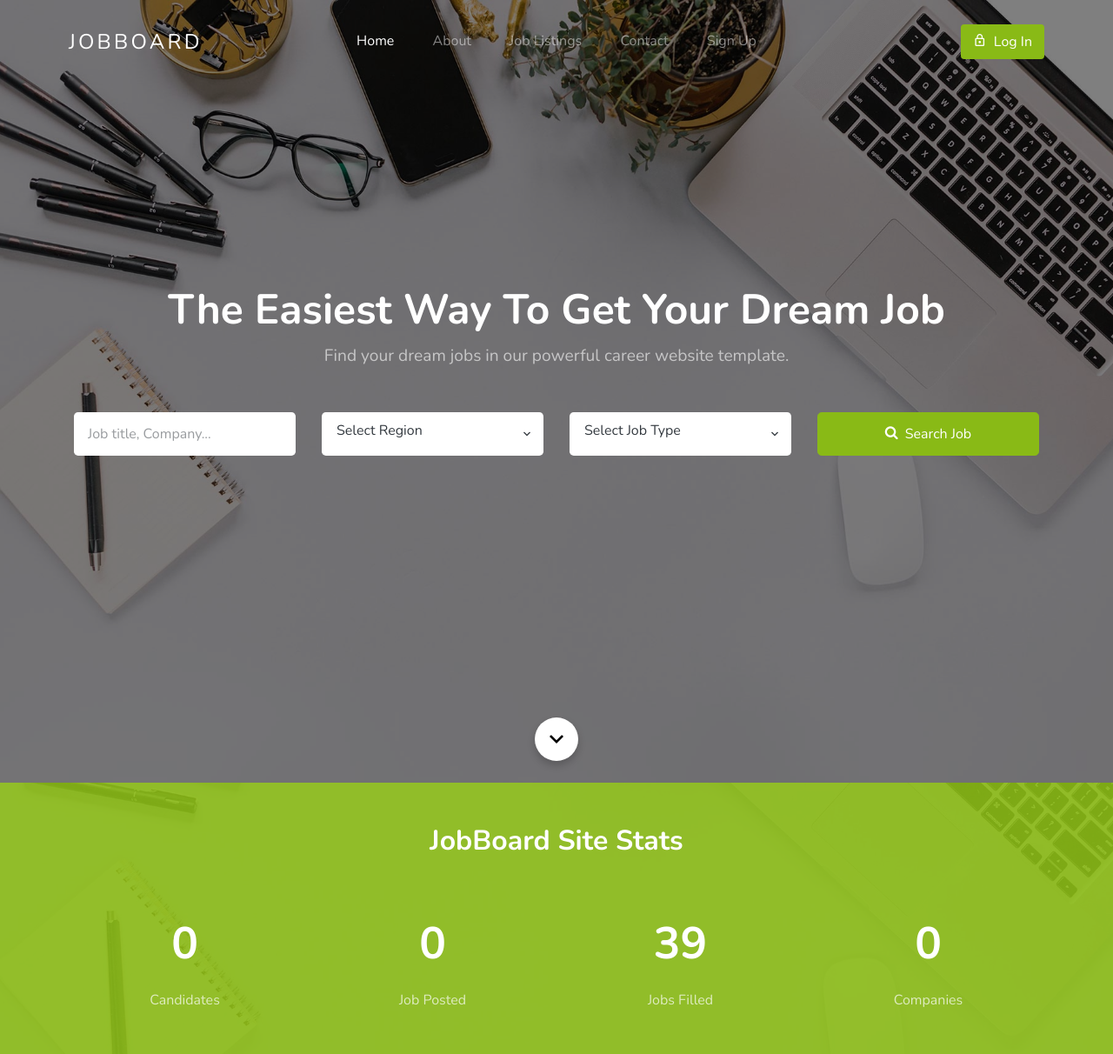
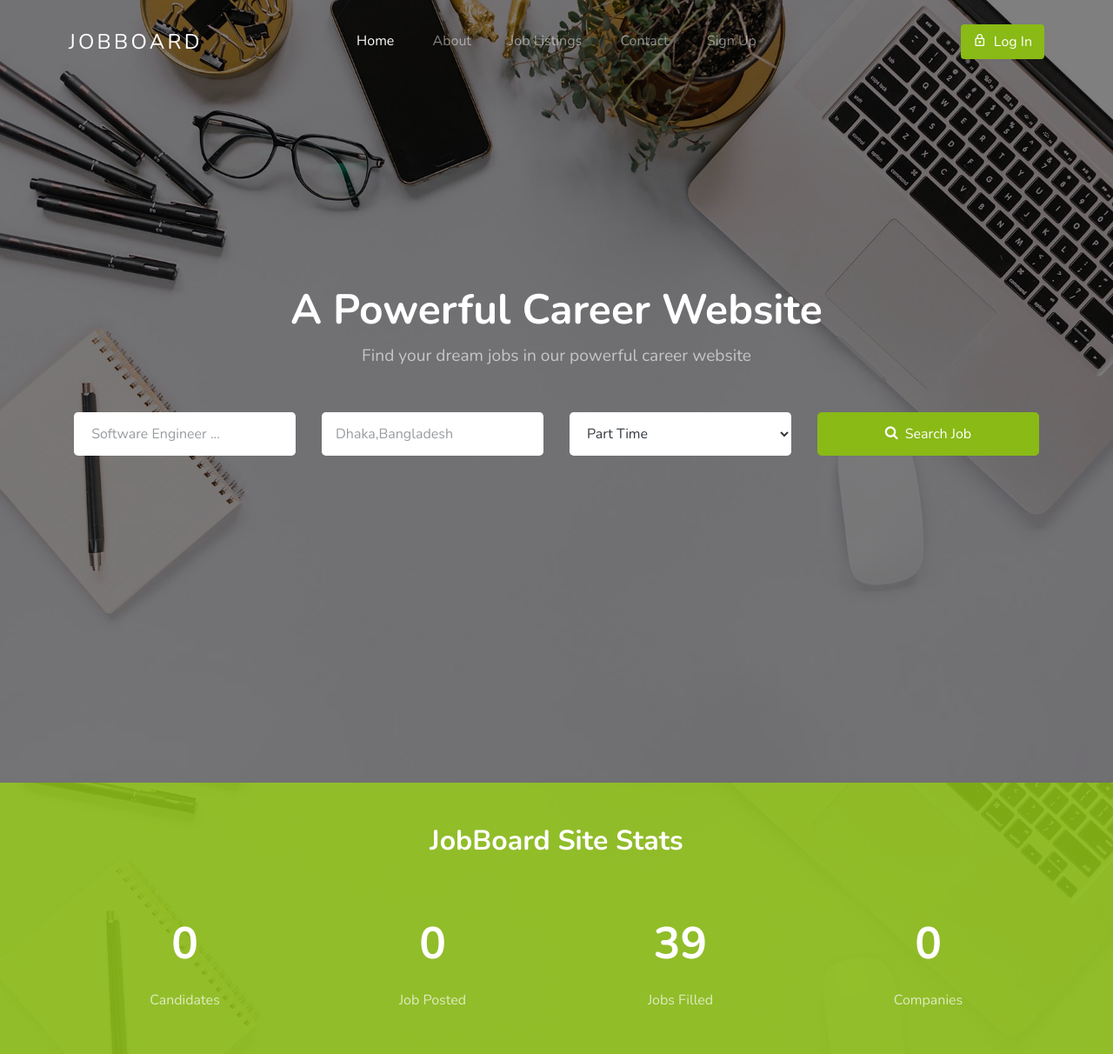
Before and after one commit to parvez86/Smart-Recruitment-System, a Django app: page / in a window 1280 px wide. Shown: the top 1212 px of the page at 87% size. Run offline with Django 3.2, Linux system fonts and the light colour scheme; data that the repository does not hold is empty; some libraries are stand-ins or nearby versions; some web fonts are replaced.

Commit message:
Web part completed!

```diff
--- a/JobPortal/settings.py
+++ b/JobPortal/settings.py
@@ -30,13 +30,13 @@ ALLOWED_HOSTS = []
 # Application definition
 
 INSTALLED_APPS = [
-    'mysite',
     'django.contrib.admin',
     'django.contrib.auth',
     'django.contrib.contenttypes',
     'django.contrib.sessions',
     'django.contrib.messages',
     'django.contrib.staticfiles',
+    'mysite',
 ]
 
 MIDDLEWARE = [
--- a/mysite/templates/mysite/about.html
+++ b/mysite/templates/mysite/about.html
@@ -45,7 +45,7 @@
           <div class="col-lg-6 mb-5 mb-lg-0 order-md-2">
             <a data-fancybox data-ratio="2" href="https://vimeo.com/317571768" class="block__96788">
               <span class="play-icon"><span class="icon-play"></span></span>
-              <img src="images/sq_img_8.jpg" alt="Image" class="img-fluid img-shadow">
+              <img src="{% static 'mysite/images/sq_img_8.jpg' %}" alt="Image" class="img-fluid img-shadow">
             </a>
           </div>
           <div class="col-lg-5 mr-auto order-md-1  mb-5 mb-lg-0">
@@ -69,7 +69,7 @@
         <div class="row align-items-center block__69944">
 
           <div class="col-md-6">
-            <img src="images/person_6.jpg" alt="Image" class="img-fluid mb-4 rounded">
+            <img src="{% static 'mysite/images/person_6.jpg' %}" alt="Image" class="img-fluid mb-4 rounded">
           </div>
 
           <div class="col-md-6">
@@ -85,7 +85,7 @@
           </div>
 
           <div class="col-md-6 order-md-2 ml-md-auto">
-            <img src="images/person_5.jpg" alt="Image" class="img-fluid mb-4 rounded">
+            <img src="{% static 'mysite/images/person_5.jpg' %}" alt="Image" class="img-fluid mb-4 rounded">
           </div>
 
           <div class="col-md-6">
--- a/mysite/templates/mysite/index.html
+++ b/mysite/templates/mysite/index.html
@@ -1,4 +1,3 @@
-
 {% extends "mysite/base.html" %}
 
 
@@ -6,71 +5,114 @@
 
 {% block body %}
 
-    <!-- HOME -->
     <section class="home-section section-hero overlay bg-image"
-             style="background-image: url({% static 'mysite/images/hero_1.jpg' %});" id="home-section">
-
+             style="background-image: url('{% static 'mysite/images/hero_1.jpg' %}');" id="home-section">
 
         <div class="container">
             <div class="row align-items-center justify-content-center">
                 <div class="col-md-12">
                     <div class="mb-5 text-center">
-                        <h1 class="text-white font-weight-bold">The Easiest Way To Get Your Dream Job</h1>
-                        <p>Find your dream jobs in our powerful career website template.</p>
+                        <h1 class="text-white font-weight-bold">A Powerful Career Website </h1>
+                        <p>Find your dream jobs in our powerful career website </p>
                     </div>
-                    <form method="post" class="search-jobs-form">
+                    <form id="job-main-form" method="get" action="{% url 'search' %}" class="search-jobs-form">
                         <div class="row mb-5">
                             <div class="col-12 col-sm-6 col-md-6 col-lg-3 mb-4 mb-lg-0">
-                                <input type="text" class="form-control form-control-lg"
-                                       placeholder="Job title, Company...">
+                                <input type="text" id="title" name="title" class="form-control form-control-lg"
+                                       placeholder=" Software Engineer ...">
                             </div>
                             <div class="col-12 col-sm-6 col-md-6 col-lg-3 mb-4 mb-lg-0">
-                                <select class="selectpicker" data-style="btn-white btn-lg" data-width="100%"
-                                        data-live-search="true" title="Select Region">
-                                    <option>Anywhere</option>
-                                    <option>Dhaka</option>
-                                    <option>Sylhet</option>
-                                    <option>New York</option>
-                                    <option>India</option>
-                                    <option>Khulna</option>
-                                    <option>Toronto</option>
-                                    <option>Kansas</option>
-                                    <option>Mountain View</option>
-                                </select>
+                                <input type="text" id="job_location" name="job_location"
+                                       class="form-control form-control-lg" placeholder="Dhaka,Bangladesh">
                             </div>
+
                             <div class="col-12 col-sm-6 col-md-6 col-lg-3 mb-4 mb-lg-0">
-                                <select class="selectpicker" data-style="btn-white btn-lg" data-width="100%"
-                                        data-live-search="true" title="Select Job Type">
+                                <select id="employment_status" name="employment_status" class="form-control">
                                     <option>Part Time</option>
                                     <option>Full Time</option>
                                 </select>
                             </div>
+
+
                             <div class="col-12 col-sm-6 col-md-6 col-lg-3 mb-4 mb-lg-0">
                                 <button type="submit" class="btn btn-primary btn-lg btn-block text-white btn-search">
                                     <span class="icon-search icon mr-2"></span>Search Job
                                 </button>
                             </div>
                         </div>
-                        {% comment %}<div class="row">
-                <div class="col-md-12 popular-keywords">
-                  <h3>Trending Keywords:</h3>
-                  <ul class="keywords list-unstyled m-0 p-0">
-                    <li><a href="#" class="">UI Designer</a></li>
-                    <li><a href="#" class="">Python</a></li>
-                    <li><a href="#" class="">Developer</a></li>
-                  </ul>
-                </div>
-              </div>{% endcomment %}
                     </form>
                 </div>
             </div>
         </div>
 
-        <a href="#next" class="scroll-button smoothscroll">
-            <span class=" icon-keyboard_arrow_down"></span>
-        </a>
 
     </section>
+
+    <!-- HOME -->
+    {#    <section class="home-section section-hero overlay bg-image"#}
+    {#             style="background-image: url({% static 'mysite/images/hero_1.jpg' %});" id="home-section">#}
+    {##}
+    {##}
+    {#        <div class="container">#}
+    {#            <div class="row align-items-center justify-content-center">#}
+    {#                <div class="col-md-12">#}
+    {#                    <div class="mb-5 text-center">#}
+    {#                        <h1 class="text-white font-weight-bold">The Easiest Way To Get Your Dream Job</h1>#}
+    {#                        <p>Find your dream jobs in our powerful career website template.</p>#}
+    {#                    </div>#}
+    {#                    <form method="post" class="search-jobs-form">#}
+    {#                        <div class="row mb-5">#}
+    {#                            <div class="col-12 col-sm-6 col-md-6 col-lg-3 mb-4 mb-lg-0">#}
+    {#                                <input type="text" class="form-control form-control-lg"#}
+    {#                                       placeholder="Job title, Company...">#}
+    {#                            </div>#}
+    {#                            <div class="col-12 col-sm-6 col-md-6 col-lg-3 mb-4 mb-lg-0">#}
+    {#                                <select class="selectpicker" data-style="btn-white btn-lg" data-width="100%"#}
+    {#                                        data-live-search="true" title="Select Region">#}
+    {#                                    <option>Anywhere</option>#}
+    {#                                    <option>Dhaka</option>#}
+    {#                                    <option>Sylhet</option>#}
+    {#                                    <option>New York</option>#}
+    {#                                    <option>India</option>#}
+    {#                                    <option>Khulna</option>#}
+    {#                                    <option>Toronto</option>#}
+    {#                                    <option>Kansas</option>#}
+    {#                                    <option>Mountain View</option>#}
+    {#                                </select>#}
+    {#                            </div>#}
+    {#                            <div class="col-12 col-sm-6 col-md-6 col-lg-3 mb-4 mb-lg-0">#}
+    {#                                <select class="selectpicker" data-style="btn-white btn-lg" data-width="100%"#}
+    {#                                        data-live-search="true" title="Select Job Type">#}
+    {#                                    <option>Part Time</option>#}
+    {#                                    <option>Full Time</option>#}
+    {#                                </select>#}
+    {#                            </div>#}
+    {#                            <div class="col-12 col-sm-6 col-md-6 col-lg-3 mb-4 mb-lg-0">#}
+    {#                                <button type="submit" class="btn btn-primary btn-lg btn-block text-white btn-search">#}
+    {#                                    <span class="icon-search icon mr-2"></span>Search Job#}
+    {#                                </button>#}
+    {#                            </div>#}
+    {#                        </div>#}
+    {#                        {% comment %}<div class="row">#}
+    {#                <div class="col-md-12 popular-keywords">#}
+    {#                  <h3>Trending Keywords:</h3>#}
+    {#                  <ul class="keywords list-unstyled m-0 p-0">#}
+    {#                    <li><a href="#" class="">UI Designer</a></li>#}
+    {#                    <li><a href="#" class="">Python</a></li>#}
+    {#                    <li><a href="#" class="">Developer</a></li>#}
+    {#                  </ul>#}
+    {#                </div>#}
+    {#              </div>{% endcomment %}#}
+    {#                    </form>#}
+    {#                </div>#}
+    {#            </div>#}
+    {#        </div>#}
+    {##}
+    {#        <a href="#next" class="scroll-button smoothscroll">#}
+    {#            <span class=" icon-keyboard_arrow_down"></span>#}
+    {#        </a>#}
+    {##}
+    {#    </section>#}
 
     <section class="py-5 bg-image overlay-primary fixed overlay" id="next"
              style="background-image: url({% static 'mysite/images/hero_1.jpg' %});">
@@ -140,7 +182,7 @@
                                 <strong>{{ job_listing.company_name }}</strong>
                             </div>
                             <div class="job-listing-location mb-3 mb-sm-0 custom-width w-25">
-                            <span class="icon-room"></span> {{ job_listing.job_location}}
+                                <span class="icon-room"></span> {{ job_listing.job_location }}
                             </div>
                             <div class="job-listing-meta">
                                 <span class="badge badge-success">{{ job_listing.employment_status }}</span>
@@ -156,15 +198,15 @@
 
             <div class="row pagination-wrap">
                 <div class="col-md-6 text-center text-md-left mb-4 mb-md-0">
-                    <span>Showing {{ curr_page1 }}-{{ curr_page2}} Of {{ job_len }}</span>
+                    <span>Showing {{ curr_page1 }}-{{ curr_page2 }} Of {{ job_len }}</span>
                 </div>
                 <div class="col-md-6 text-center text-md-right">
                     <div class="custom-pagination ml-auto">
                         {% if query.has_previous %}
-                          <a  href="?page={{ query.previous_page_number }}" class="prev">Prev</a>
+                            <a href="?page={{ query.previous_page_number }}" class="prev">Prev</a>
                         {% endif %}
                         <div class="d-inline-block">
-                            Page <a href="#" class="active">{{ query.number }}</a> of  {{ query.paginator.num_pages }}
+                            Page <a href="#" class="active">{{ query.number }}</a> of {{ query.paginator.num_pages }}
                         </div>
                         {% if query.has_next %}
                             <a href="?page={{ query.next_page_number }}" class="next">Next</a>
--- a/mysite/templates/mysite/job-listings.html
+++ b/mysite/templates/mysite/job-listings.html
@@ -35,7 +35,7 @@
             {% for job_listing in job_listings %}
             <ul class="job-listings mb-5">
                 <li class="job-listing d-block d-sm-flex pb-3 pb-sm-0 align-items-center">
-                    <a href="/job-single/{{ job_listing.id }}"></a>
+                    <a href="{% url 'job_single' id=job_listing.id %}"></a>
                     <div class="job-listing-logo">
                         <img src="{% static 'mysite/images/job_logo_1.jpg' %}"
                              alt="Free Website Template by Free-Template.co" class="img-fluid">
--- a/mysite/templates/mysite/login.html
+++ b/mysite/templates/mysite/login.html
@@ -25,7 +25,7 @@
 
           <div class="col-lg-6">
             <h2 class="mb-4">Log In To JobBoard</h2>
-            <form action="login.html" method="post" class="p-4 border rounded">
+            <form method="post" class="p-4 border rounded">
                 {% csrf_token %}
 
               <div class="row form-group">
--- a/mysite/urls.py
+++ b/mysite/urls.py
@@ -2,10 +2,8 @@ from django.urls import path, include
 from django.contrib import admin
 from . import views
 
-
 # Django Admin header Customization
-
-
+from .views import SearchView
 admin.site.site_header = "Login for admin dashboard"
 apps_name = 'mysite'
 
@@ -13,7 +11,7 @@ urlpatterns = [
     path('', views.index, name="index"),
     path("login.html", views.login, name="login"),
     path("register.html", views.register, name="register"),
-    path("logout.html", views.logout, name ="logout"),
+    path("logout.html", views.logout, name="logout"),
     path("about.html", views.about, name="about"),
     path("job-listings.html", views.job_listings, name="job-listings"),
     path("job-single/<int:id>/", views.job_single, name="job_single"),
@@ -21,5 +19,6 @@ urlpatterns = [
     path("contact.html", views.contact, name="contact"),
     path("applyjob/<int:id>/", views.applyjob, name="applyjob"),
     path("ranking/<int:id>/", views.ranking, name="ranking"),
+    path('search/', SearchView.as_view(), name='search'),
 
 ]
--- a/mysite/views.py
+++ b/mysite/views.py
@@ -4,7 +4,7 @@ from django.contrib.auth.models import User, auth
 from django.core.files.storage import FileSystemStorage
 from mysite import models
 from django.core.paginator import Paginator, EmptyPage, PageNotAnInteger
-from django.http import HttpResponseRedirect
+from django.http import HttpResponseRedirect, request
 from django.urls import reverse
 
 from mysite.models import Contact
@@ -13,6 +13,7 @@ from mysite.models import Apply_job
 import mysite.screen as screen
 import re
 from django.contrib.auth.decorators import login_required
+from django.views.generic import ListView
 
 
 # write your code
@@ -31,13 +32,13 @@ def index(request):
     except EmptyPage:
         qs = paginator.page(paginator.num_pages)
     if qs.has_previous():
-        page_show_min = (qs.previous_page_number()-1)*query_num + 1
+        page_show_min = (qs.previous_page_number() - 1) * query_num + 1
     elif total_jobs > 0:
         page_show_min = 1
     else:
         page_show_min = 0
     if qs.has_next():
-        page_show_max = (qs.previous_page_number()+1)*query_num - 1
+        page_show_max = (qs.previous_page_number() + 1) * query_num - 1
     else:
         page_show_max = total_jobs
     context = {
@@ -59,11 +60,11 @@ def login(request):
         user = auth.authenticate(username=username, password=password)
         if user is not None:
             auth.login(request, user)
-            return render(request, 'mysite/index.html')
+            print(user)
+            return redirect('index')
         else:
             messages.info(request, 'Invalid Credentials')
             return redirect('login')
-            # return redirect('/')
 
     else:
         return render(request, 'mysite/login.html')
@@ -181,12 +182,14 @@ def post_job(request):
         job_location = request.POST['job_location']
         salary = request.POST['salary']
         application_deadline = request.POST['application_deadline']
-        ins = PostJob(title=title, company_name=company_name, employment_status=employment_status, vacancy=vacancy, gender=gender, details=details,
-                      responsibilities=responsibilities, experience=experience, other_benefits=other_benefits, job_location=job_location, salary=salary, application_deadline=application_deadline)
+        ins = PostJob(title=title, company_name=company_name, employment_status=employment_status, vacancy=vacancy,
+                      gender=gender, details=details,
+                      responsibilities=responsibilities, experience=experience, other_benefits=other_benefits,
+                      job_location=job_location, salary=salary, application_deadline=application_deadline)
         ins.save()
         jobfilepath = 'jobDetails/'
         job_desc = details + '\n' + responsibilities + '\n' + experience + '\n';
-        with open(jobfilepath + company_name+'_'+title + '.txt', 'w+') as file:
+        with open(jobfilepath + company_name + '_' + title + '.txt', 'w+') as file:
             file.write(re.sub(' +', ' ', job_desc))
         print("The data has been added into database!")
     return render(request, 'mysite/post-job.html')
@@ -196,7 +199,7 @@ def contact(request):
     if request.method == "POST":
         name = request.POST['name']
         email = request.POST['email']
-        #phone = request.POST['phone']
+        # phone = request.POST['phone']
         if 'phone' in request.POST:
             phone = request.POST['phone']
         else:
@@ -212,8 +215,8 @@ def contact(request):
         else:
             desc = False
 
-        #desc = request.POST['desc']
-        #print(name, email, phone, subject, desc)
+        # desc = request.POST['desc']
+        # print(name, email, phone, subject, desc)
         ins = Contact(name=name, email=email, phone=phone, subject=subject, desc=desc)
         ins.save()
         print("Data has been save in database!")
@@ -232,7 +235,8 @@ def applyjob(request, id):
         print(cv)
         coverletter = request.POST['coverletter']
 
-        ins = Apply_job(name=name, email=email, cv=cv, coverletter=coverletter, company_name=job.company_name, title=job.title)
+        ins = Apply_job(name=name, email=email, cv=cv, coverletter=coverletter, company_name=job.company_name,
+                        title=job.title)
         ins.save()
         print("The Data is saved into database!")
         return redirect('index')
@@ -243,11 +247,24 @@ def applyjob(request, id):
 def ranking(request, id):
     job_query = PostJob.objects.get(id=id)
     print(job_query.id, job_query.title, job_query.company_name)
-    jodfilename = job_query.company_name+'_'+job_query.title+'.txt'
-    jo_desc= job_query.details + '\n' + job_query.responsibilities + '\n' + job_query.experience + '\n';
-    resumes_name = Apply_job.objects.filter(company_name=job_query.company_name, title=job_query.title, cv__isnull=False)
+    jobfilename = job_query.company_name + '_' + job_query.title + '.txt'
+    job_desc = job_query.details + '\n' + job_query.responsibilities + '\n' + job_query.experience + '\n';
+    resumes_name = Apply_job.objects.filter(company_name=job_query.company_name, title=job_query.title,
+                                            cv__isnull=False)
     resumes = [str(item.cv) for item in resumes_name]
     resumes_new = [item.split(':')[0] for item in resumes]
     resumes_new = [item for item in resumes_new if item != '']
-    result_arr = screen.res(jodfilename, jo_desc, resumes_new)
-    return render(request, 'mysite/ranking.html', {'items': result_arr, 'company_name': job_query.company_name, 'title': job_query.title})
+    result_arr = screen.res(jobfilename=jobfilename, job_desc= re.sub(r' +', ' ' ,job_desc.replace('\n', '').replace('\r', '')), list_of_resumes=resumes_new)
+    return render(request, 'mysite/ranking.html',
+                  {'items': result_arr, 'company_name': job_query.company_name, 'title': job_query.title})
+
+
+class SearchView(ListView):
+    model = PostJob
+    template_name = 'mysite/search.html'
+    context_object_name = 'all_job'
+
+    def get_queryset(self):
+        return self.model.objects.filter(title__contains=self.request.GET['title'],
+                                         job_location__contains=self.request.GET['job_location'],
+                                         employment_status__contains=self.request.GET['employment_status'])
```
Also changed, not shown: mysite/screen.py (+23 -19 lines), mysite/templates/mysite/job-single.html (+4 -4 lines), mysite/text_process.py (+14 -0 lines), 5 other files. Lines whose indentation alone changed are shown as unchanged.
